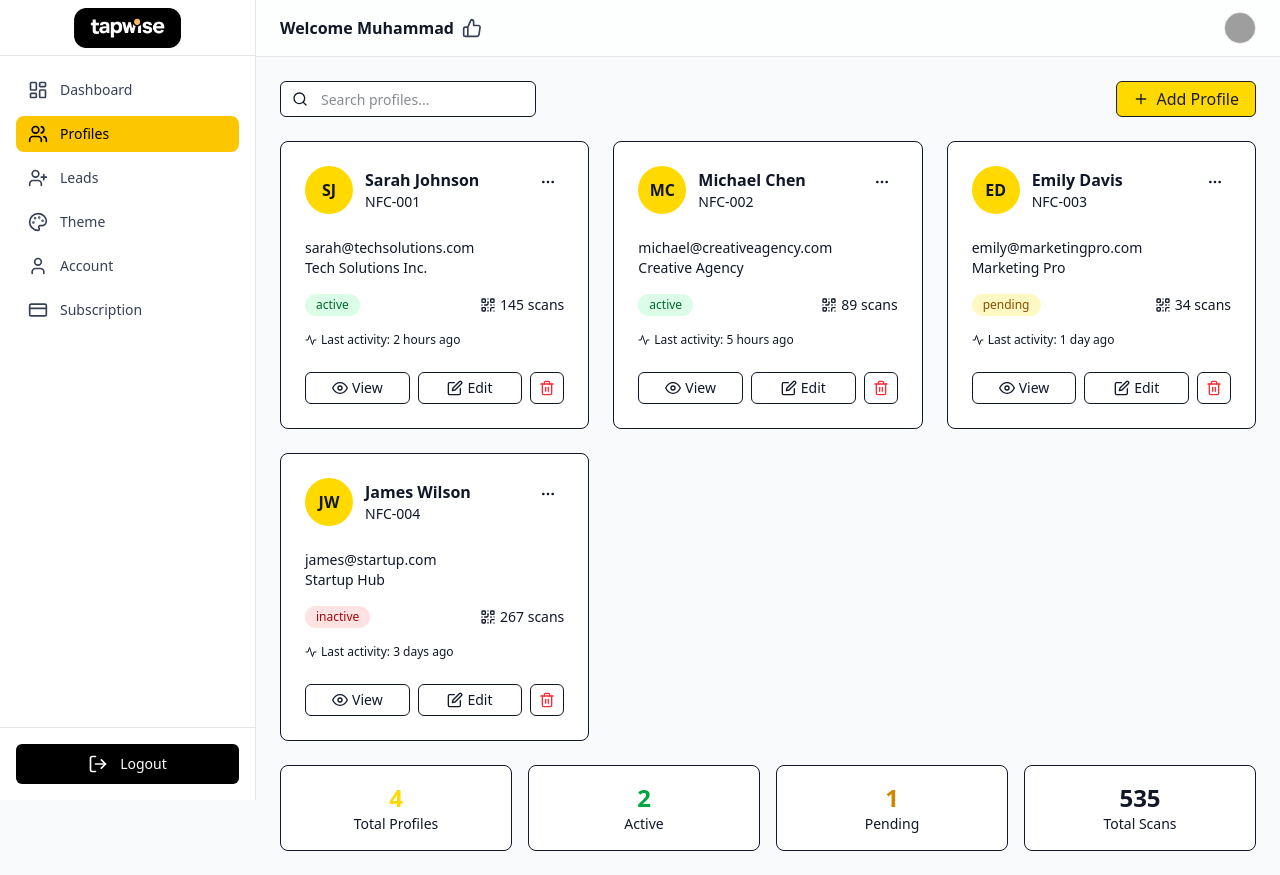
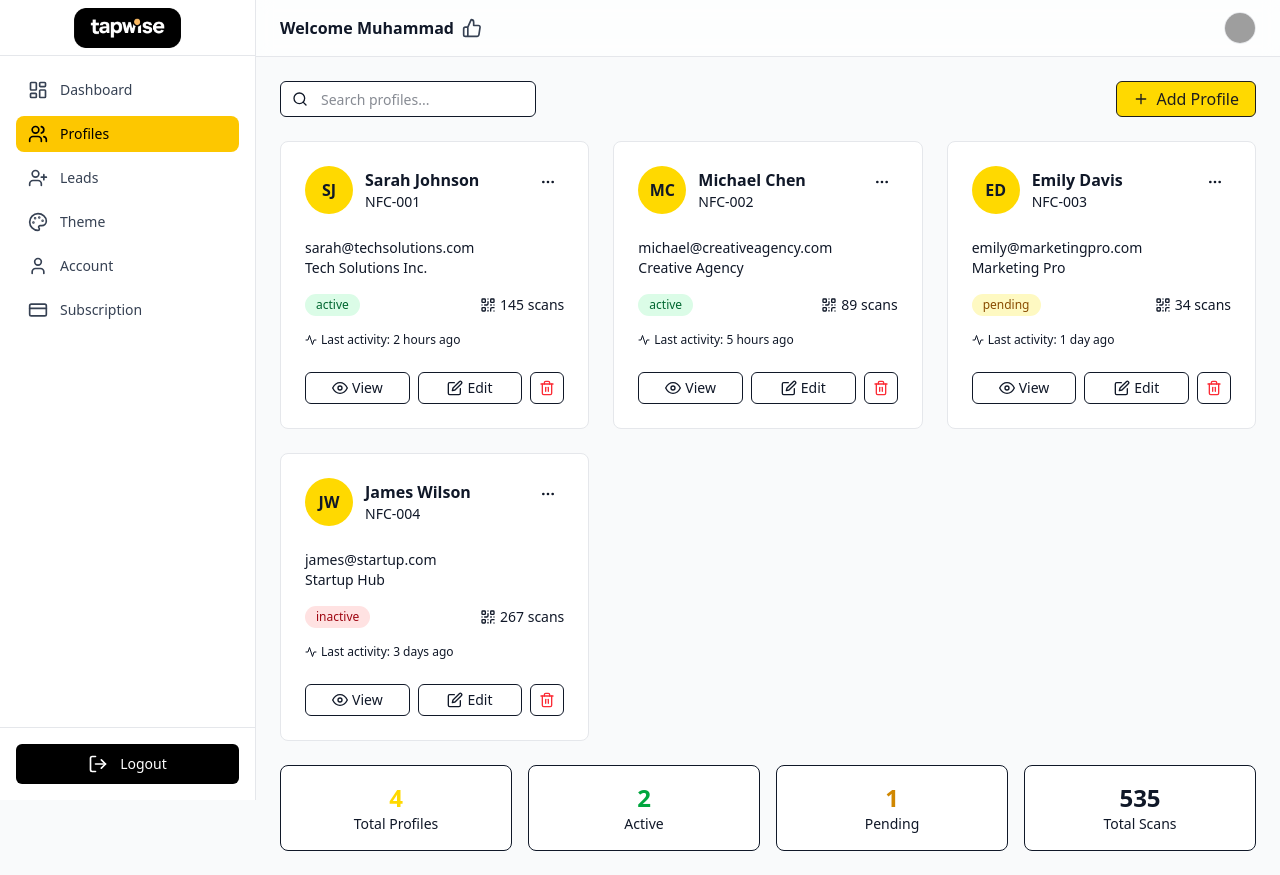
Before and after one commit to iahmadiqbal/TAPWISE-DASHBOARD, a Next.js app: page /pages/profiles in a window 1280 px wide. Built offline with nearby package versions, Linux system fonts and the light colour scheme; grey boxes are pictures that could not be loaded.

Commit message:
Profiles updated and border fixed

```diff
--- a/src/app/pages/profiles/page.jsx
+++ b/src/app/pages/profiles/page.jsx
@@ -12,7 +12,7 @@ import {
 import { LuQrCode } from "react-icons/lu";
 
 const Profiles = () => {
-  // ------- Mock data -------
+  // ------- Dummy data -------
   const mockProfiles = [
     {
       id: "1",
@@ -56,7 +56,7 @@ const Profiles = () => {
     },
   ];
 
-  // ------- Helpers -------
+  // ------- Status-------
   const getStatusColor = (status) => {
     switch (status) {
       case "active":
@@ -120,11 +120,11 @@ const Profiles = () => {
         {mockProfiles.map((profile) => (
           <div
             key={profile.id}
-            className="
-              border border-border rounded-lg bg-white shadow-soft
-              hover:shadow-medium transition-shadow
-              hover:border-[var(--bg-tapwise-yellow)]
-            "
+            className=" rounded-lg
+    bg-white
+    shadow-soft
+         border border-[var(--color-gray-200)]
+    transition-shadow "
           >
             {/* CardHeader */}
             <div className="p-6 pb-3">
@@ -233,7 +233,7 @@ const Profiles = () => {
         ))}
       </div>
 
-      {/* Summary Stats (NO HOVER) */}
+      {/* Summary Stats */}
       <div className="grid grid-cols-1 md:grid-cols-4 gap-4">
         <div className="border border-border rounded-lg bg-white shadow-soft">
           <div className="p-4 text-center">
```
Also changed, not shown: src/app/globals.css (line endings or trailing spaces).
